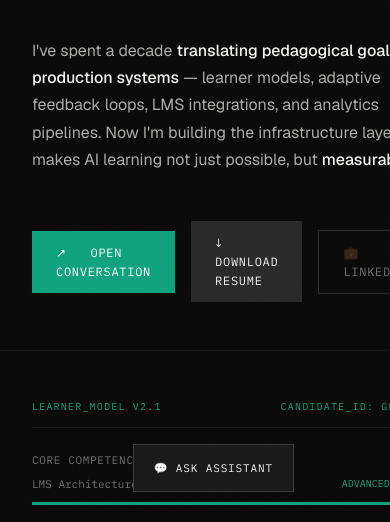
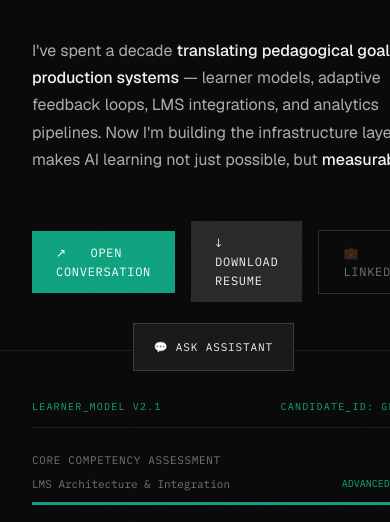
Before and after one commit to garthpuckerin/garthpuckerin-openai, a website: page index.html in a window 390 px wide. Shown: the part 320-842 px from the top of the page. Drawn offline with nearby package versions, Linux system fonts and the light colour scheme.

Commit message:
fix: responsive footer clearance for floating UX widgets

```diff
--- a/index.html
+++ b/index.html
@@ -1735,13 +1735,34 @@
 
     <!-- UX ENHANCEMENTS: JS -->
     <script>
-      // Back to Top Logic
+      // Back to Top & Footer Avoidance Logic
       const backToTop = document.getElementById('back-to-top');
+      const chatToggleEl = document.getElementById('chat-toggle');
+      const chatWidgetEl = document.getElementById('chat-widget');
+      const footerEl = document.querySelector('footer');
+
       window.addEventListener('scroll', () => {
+        // Toggle visibility of Back to Top
         if (window.scrollY > 600) {
           backToTop.classList.add('visible');
         } else {
           backToTop.classList.remove('visible');
+        }
+
+        // Prevent overlapping the footer
+        if (footerEl) {
+          const footerRect = footerEl.getBoundingClientRect();
+          const windowHeight = window.innerHeight;
+          if (footerRect.top < windowHeight) {
+            const overlap = windowHeight - footerRect.top;
+            backToTop.style.marginBottom = `${overlap}px`;
+            chatToggleEl.style.marginBottom = `${overlap}px`;
+            chatWidgetEl.style.marginBottom = `${overlap}px`;
+          } else {
+            backToTop.style.marginBottom = '0px';
+            chatToggleEl.style.marginBottom = '0px';
+            chatWidgetEl.style.marginBottom = '0px';
+          }
         }
       });
       backToTop.addEventListener('click', () => {
```
